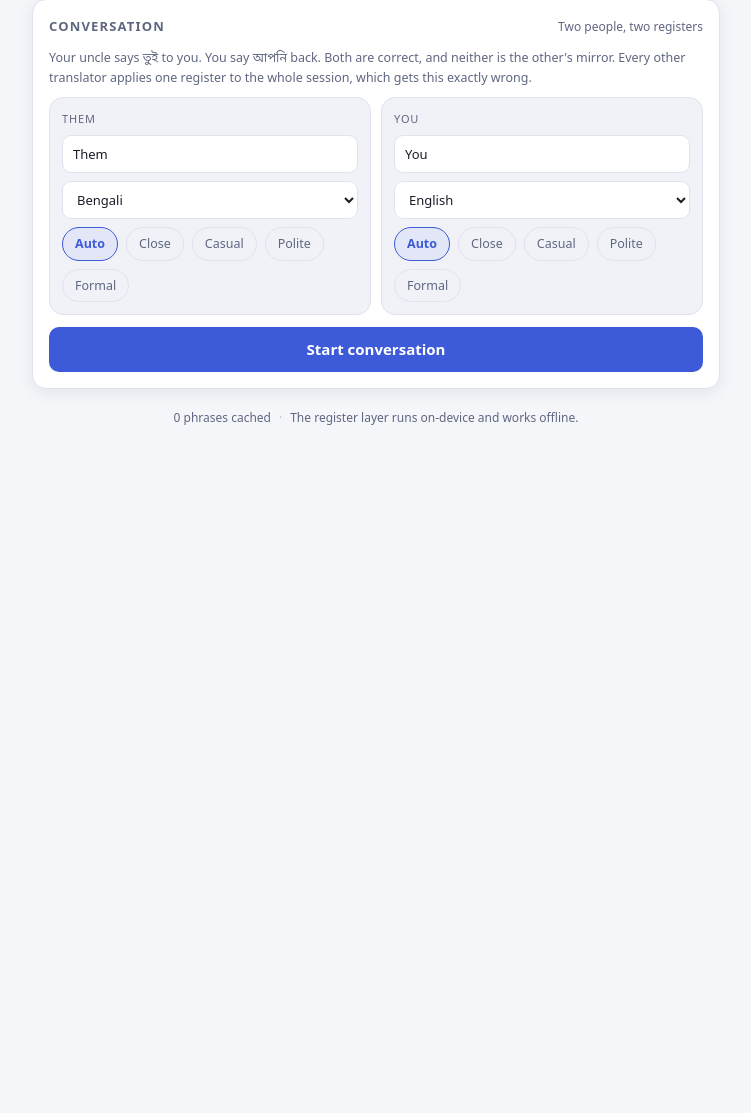
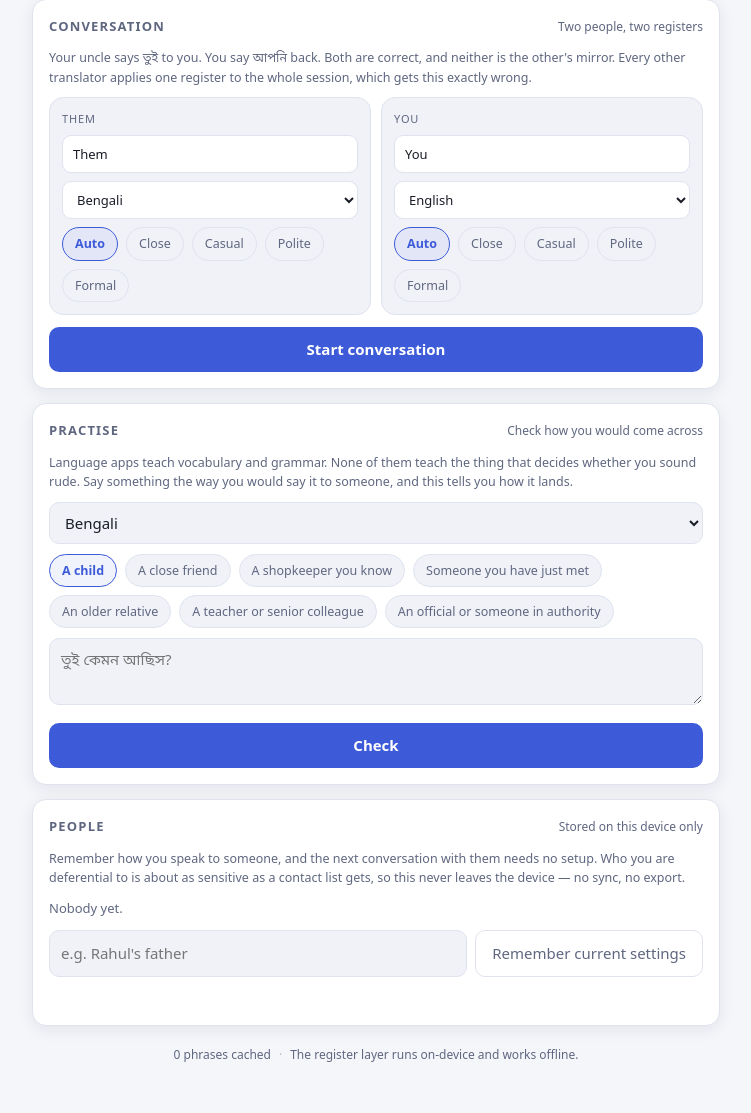
Before and after one commit to ardhendudebnath/register-aware-translation, a Flask app: page / in a window 1280 px wide. Shown: the part 677-1790 px from the top of the page, without its empty margins (264-1015 px from the left). Before the commit the page ends 1102 px from the top, so only its background shows below. Run offline with Flask 3, Linux system fonts and the light colour scheme; data that the repository does not hold is empty; some libraries are stand-ins or nearby versions.

Commit message:
Put learner mode and relationship memory where someone can reach them
The last two finished features that no user could find. With these, every
endpoint the server offers is reachable from the app.

Practise
--------
The pipeline run backwards: say something the way you would say it to a
particular person, and instead of a translation you get how it lands.

    তুই কেমন আছিস?   to a stranger   Too familiar for them.
                                      Try instead: আপনি কেমন আছেন?
                                      Read from: তুই, আছিস

The evidence line is the part that teaches. A verdict with no reason is a
ruling; one that points at the two words carrying the register is a lesson.

The four verdicts are not styled alike, because the mistakes are not alike.
The engine already words them differently — too familiar "will sound too
familiar", too formal is "not rude, but will sound distant" — and the panel
follows it: a warning for the social risk, something gentler for mere
distance.

People
------
Register attached to a person. Save how you speak to someone, and one tap on
"Use" restores the language, the register and the vocative together, which is
the whole feature: the second conversation with Rahul's father needs no setup.

Saving under Auto says so plainly instead of quietly storing a contact with
no register — Auto mirrors whoever is speaking, which is a way of not
deciding, so there is nothing to remember.

The privacy stance is stated where the data is entered rather than in a
policy: this device only, no sync, no export. A test keeps the last part true.

Tested in the browser, not just asserted
----------------------------------------
Every verdict driven through the real page, the save/wander-off/Use/forget
cycle run end to end, and checked at 375px. The test contacts were removed
from the real local database afterwards and it was confirmed empty — and the
API tests swap in a temporary database, since a suite that leaves strangers in
somebody's contact memory would be a strange bug to go looking for.

408 tests.

Co-Authored-By: Claude Opus 5 <noreply@anthropic.com>

```diff
--- a/static/app.js
+++ b/static/app.js
@@ -43,6 +43,21 @@
     pad: $("pad"),
     padWrap: $("padWrap"),
     padNote: $("padNote"),
+    learnLang: $("learnLang"),
+    learnRel: $("learnRel"),
+    learnText: $("learnText"),
+    learnCheck: $("learnCheck"),
+    learnFeedback: $("learnFeedback"),
+    learnVerdict: $("learnVerdict"),
+    learnMessage: $("learnMessage"),
+    learnSuggestionWrap: $("learnSuggestionWrap"),
+    learnSuggestion: $("learnSuggestion"),
+    learnEvidence: $("learnEvidence"),
+    peopleList: $("peopleList"),
+    peopleHint: $("peopleHint"),
+    personName: $("personName"),
+    personSave: $("personSave"),
+    personNote: $("personNote"),
     convoSetup: $("convoSetup"),
     convoLive: $("convoLive"),
     convoHint: $("convoHint"),
@@ -76,6 +91,8 @@
       speaker: "",
       shown: 0,   // shifts already announced, so they are not repeated
     },
+    learner: { relationship: "stranger" },
+    people: [],
   };
 
   const ADDRESSEES = [
@@ -102,6 +119,7 @@
     buildAddresseeChips();
     buildConversation();
     ui.pad.addEventListener("click", padClick);
+    buildLearner();
     wireEvents();
 
     try {
@@ -139,8 +157,15 @@
     ui.convoALang.value = "bn";
     ui.convoBLang.value = "en";
 
+    // Learner mode practises a language rather than translating into one, so
+    // it gets its own select, defaulting to the one you are learning to speak.
+    ui.learnLang.innerHTML = opts;
+    ui.learnLang.value = "bn";
+
     updateLevelHint();
     loadPad();
+    // After the languages, so each saved contact can show its language by name.
+    buildPeople();
   }
 
   function buildRegisterChips() {
@@ -520,6 +545,221 @@
     if (state.lastResult) relevel();
   }
 
+  // ---------------------------------------------------------- learner mode
+
+  /*
+   * The pipeline run backwards. You say something the way you would say it to
+   * a particular person, and instead of translating, this tells you how it
+   * lands. No language app teaches register, which is the thing that actually
+   * decides whether you sound rude.
+   */
+
+  const VERDICT_TITLES = {
+    good: "That fits.",
+    too_familiar: "Too familiar for them.",
+    too_formal: "A little distant.",
+    unknown: "Nothing to judge yet.",
+  };
+
+  async function buildLearner() {
+    ui.learnCheck.addEventListener("click", checkLearner);
+    ui.learnText.addEventListener("keydown", (e) => {
+      if (e.key === "Enter" && (e.metaKey || e.ctrlKey)) checkLearner();
+    });
+    ui.learnRel.addEventListener("click", (e) => {
+      const chip = e.target.closest(".chip");
+      if (!chip) return;
+      state.learner.relationship = chip.dataset.rel;
+      syncChecked(ui.learnRel, "rel", chip.dataset.rel);
+    });
+
+    try {
+      const res = await fetch("/api/learner/relationships");
+      const data = await res.json();
+      const rels = data.relationships || [];
+      state.learner.relationship = rels.length ? rels[0].key : "stranger";
+      ui.learnRel.innerHTML = rels
+        .map(
+          (r, i) =>
+            `<button class="chip" role="radio" data-rel="${esc(r.key)}"
+               aria-checked="${i === 0}" title="${esc(r.why)}">${esc(r.label)}</button>`
+        )
+        .join("");
+    } catch (err) {
+      ui.learnRel.innerHTML = "";
+    }
+  }
+
+  async function checkLearner() {
+    const text = ui.learnText.value.trim();
+    if (!text) return;
+    ui.learnCheck.disabled = true;
+    try {
+      const res = await fetch("/api/learner/assess", {
+        method: "POST",
+        headers: { "Content-Type": "application/json" },
+        body: JSON.stringify({
+          text,
+          language: ui.learnLang.value,
+          relationship: state.learner.relationship,
+        }),
+      });
+      const fb = await res.json();
+      if (!res.ok) throw new Error(fb.error || "could not check that");
+      renderFeedback(fb);
+    } catch (err) {
+      showWarning(err.message);
+    } finally {
+      ui.learnCheck.disabled = false;
+    }
+  }
+
+  function renderFeedback(fb) {
+    ui.learnFeedback.hidden = false;
+    ui.learnFeedback.dataset.verdict = fb.verdict;
+    ui.learnVerdict.textContent = VERDICT_TITLES[fb.verdict] || fb.verdict;
+    ui.learnMessage.textContent = fb.message || "";
+
+    // Only offer a correction when there is one to make.
+    ui.learnSuggestionWrap.hidden = !fb.suggestion;
+    ui.learnSuggestion.textContent = fb.suggestion || "";
+
+    // Show *which* words carried the register. A verdict with no reason is a
+    // ruling; a verdict that points at তুই is a lesson.
+    const ev = fb.evidence || [];
+    ui.learnEvidence.textContent = ev.length
+      ? `Read from: ${ev.join(", ")}`
+      : "";
+  }
+
+  // ---------------------------------------------------- relationship memory
+
+  /*
+   * Register attached to a person. Everything here is local — a SQLite file on
+   * this device, no sync, no export — because who you are deferential to is as
+   * sensitive as a contact list gets. The UI says so where the data is entered
+   * rather than in a policy nobody reads.
+   */
+
+  function buildPeople() {
+    ui.personSave.addEventListener("click", rememberPerson);
+    ui.personName.addEventListener("keydown", (e) => {
+      if (e.key === "Enter") rememberPerson();
+    });
+    ui.peopleList.addEventListener("click", (e) => {
+      const btn = e.target.closest("button");
+      if (!btn) return;
+      const name = btn.closest("li").dataset.name;
+      if (btn.dataset.act === "use") usePerson(name);
+      if (btn.dataset.act === "forget") forgetPerson(name);
+    });
+    refreshPeople();
+  }
+
+  async function refreshPeople() {
+    try {
+      const res = await fetch("/api/relationships");
+      const data = await res.json();
+      state.people = data.relationships || [];
+      renderPeople();
+    } catch (err) {
+      ui.peopleList.innerHTML = "";
+    }
+  }
+
+  function renderPeople() {
+    ui.peopleList.innerHTML = state.people
+      .map((p) => {
+        const lang = state.byCode.get(p.language);
+        const parts = [
+          p.register_name || "no register saved",
+          lang ? lang.name : p.language,
+          p.addressee ? p.addressee.replace(/_/g, " ") : "",
+        ].filter(Boolean);
+        return (
+          `<li data-name="${esc(p.name)}">` +
+          `<span class="who">${esc(p.name)}</span>` +
+          `<span class="how">${esc(parts.join(" · "))}</span>` +
+          `<span class="acts">` +
+          `<button class="ghost" data-act="use">Use</button>` +
+          `<button class="ghost" data-act="forget" aria-label="Forget ${esc(p.name)}">Forget</button>` +
+          `</span></li>`
+        );
+      })
+      .join("");
+    const n = state.people.length;
+    ui.peopleHint.textContent = n
+      ? `${n} ${n === 1 ? "person" : "people"} · this device only`
+      : "Stored on this device only";
+  }
+
+  async function rememberPerson() {
+    const name = ui.personName.value.trim();
+    if (!name) {
+      ui.personName.focus();
+      return;
+    }
+    const body = {
+      name,
+      language: ui.targetLang.value,
+      register: state.register,
+      addressee: state.addressee || null,
+    };
+    ui.personSave.disabled = true;
+    try {
+      const res = await fetch("/api/relationships", {
+        method: "POST",
+        headers: { "Content-Type": "application/json" },
+        body: JSON.stringify(body),
+      });
+      const saved = await res.json();
+      if (!res.ok) throw new Error(saved.error || "could not remember that");
+      ui.personName.value = "";
+      // Auto is a way of not deciding, so there is nothing to remember. Say so
+      // rather than silently saving a contact with no register.
+      ui.personNote.textContent = state.register === "auto"
+        ? `Saved ${saved.name}, but with no register — Auto mirrors whoever is speaking, so pick a level first if you want one remembered.`
+        : `Saved ${saved.name} at ${saved.register_name}.`;
+      await refreshPeople();
+    } catch (err) {
+      showWarning(err.message);
+    } finally {
+      ui.personSave.disabled = false;
+    }
+  }
+
+  function usePerson(name) {
+    const p = state.people.find((x) => x.name === name);
+    if (!p) return;
+    // Apply everything we know in one tap — which is the whole feature: the
+    // second conversation with someone needs no configuration.
+    if (p.language && state.byCode.has(p.language)) {
+      ui.targetLang.value = p.language;
+      updateLevelHint();
+      loadPad();
+    }
+    if (p.register_slug) {
+      state.register = p.register_slug;
+      syncChecked(ui.registerChips, "level", state.register);
+    }
+    if (p.addressee) {
+      state.addressee = p.addressee;
+      syncChecked(ui.addresseeChips, "addressee", state.addressee);
+    }
+    ui.personNote.textContent = `Now speaking to ${p.name}.`;
+    if (state.lastResult) relevel();
+  }
+
+  async function forgetPerson(name) {
+    try {
+      await fetch(`/api/relationships/${encodeURIComponent(name)}`, { method: "DELETE" });
+      ui.personNote.textContent = `Forgot ${name}.`;
+      await refreshPeople();
+    } catch (err) {
+      showWarning("could not remove that");
+    }
+  }
+
   // ---------------------------------------------------------- conversation
 
   /*
--- a/static/style.css
+++ b/static/style.css
@@ -465,3 +465,71 @@ button { font: inherit; cursor: pointer; border-radius: 10px; }
   border-color: var(--c); color: var(--text);
   box-shadow: 0 0 0 1px var(--c) inset;
 }
+
+/* ------------------------------------------------------------ learner mode */
+
+.learn-row { margin-bottom: 10px; }
+.learn-row select, #learnText {
+  width: 100%; padding: 9px 11px;
+  background: var(--panel-2); color: var(--text);
+  border: 1px solid var(--line); border-radius: 10px; font: inherit;
+}
+#learnText { margin-top: 10px; font-size: 15px; resize: vertical; }
+
+.feedback {
+  margin-top: 12px; padding: 12px 14px; border-radius: 12px;
+  border: 1px solid var(--line); background: var(--panel-2);
+}
+.feedback .verdict { margin: 0 0 6px; font-weight: 600; font-size: 14px; }
+.feedback .message { margin: 0; font-size: 13.5px; line-height: 1.55; }
+.feedback .evidence { margin: 8px 0 0; font-size: 12px; color: var(--muted); }
+
+/* The two mistakes are not equal, and the feedback should not pretend they
+   are. Too familiar is a social risk; too formal is merely distant. */
+.feedback[data-verdict="good"] {
+  border-color: color-mix(in srgb, var(--ok) 45%, transparent);
+  background: color-mix(in srgb, var(--ok) 8%, var(--panel-2));
+}
+.feedback[data-verdict="good"] .verdict { color: var(--ok); }
+.feedback[data-verdict="too_familiar"] {
+  border-color: color-mix(in srgb, var(--warn) 55%, transparent);
+  background: var(--warn-soft);
+}
+.feedback[data-verdict="too_familiar"] .verdict { color: var(--warn); }
+.feedback[data-verdict="too_formal"] {
+  border-color: color-mix(in srgb, var(--accent) 40%, transparent);
+  background: var(--accent-soft);
+}
+.feedback[data-verdict="too_formal"] .verdict { color: var(--accent); }
+.feedback[data-verdict="unknown"] .verdict { color: var(--muted); }
+
+.suggestion { margin-top: 10px; padding-top: 10px;
+  border-top: 1px dashed var(--line); }
+.suggestion .lbl { font-size: 11px; text-transform: uppercase;
+  letter-spacing: .08em; color: var(--muted); }
+.suggestion p { margin: 4px 0 0; font-size: 16px; line-height: 1.5; }
+
+/* ------------------------------------------------------ relationship memory */
+
+.people { list-style: none; margin: 0 0 12px; padding: 0;
+  display: flex; flex-direction: column; gap: 6px; }
+.people:empty::before {
+  content: "Nobody yet."; display: block; font-size: 13px; color: var(--muted);
+}
+.people li {
+  display: flex; align-items: center; gap: 10px; flex-wrap: wrap;
+  padding: 9px 12px; border-radius: 11px;
+  background: var(--panel-2); border: 1px solid var(--line);
+}
+.people .who { font-weight: 600; font-size: 14px; text-transform: capitalize; }
+.people .how { font-size: 12px; color: var(--muted); flex: 1; min-width: 120px; }
+.people .acts { display: flex; gap: 6px; }
+.people button { padding: 5px 10px; font-size: 12px; }
+
+.remember { display: flex; gap: 8px; flex-wrap: wrap; }
+.remember input {
+  flex: 1; min-width: 180px; padding: 9px 11px;
+  background: var(--panel-2); color: var(--text);
+  border: 1px solid var(--line); border-radius: 10px; font: inherit;
+}
+.note.small { font-size: 12px; min-height: 1em; }
--- a/templates/index.html
+++ b/templates/index.html
@@ -173,6 +173,58 @@
     </div>
   </section>
 
+  <!-- learner mode: the pipeline run backwards -->
+  <section class="panel" id="learnPanel">
+    <div class="panel-head">
+      <h2>Practise</h2>
+      <span class="hint">Check how you would come across</span>
+    </div>
+    <p class="note">
+      Language apps teach vocabulary and grammar. None of them teach the thing
+      that decides whether you sound rude. Say something the way you would say
+      it to someone, and this tells you how it lands.
+    </p>
+    <div class="learn-row">
+      <select id="learnLang" aria-label="Language you are practising"></select>
+    </div>
+    <div class="chips small" id="learnRel" role="radiogroup"
+         aria-label="Who you are speaking to"></div>
+    <textarea id="learnText" rows="2" placeholder="তুই কেমন আছিস?"
+              aria-label="What you would say" dir="auto"></textarea>
+    <div class="controls">
+      <button id="learnCheck" class="primary">Check</button>
+    </div>
+    <div class="feedback" id="learnFeedback" hidden aria-live="polite">
+      <p class="verdict" id="learnVerdict"></p>
+      <p class="message" id="learnMessage"></p>
+      <div class="suggestion" id="learnSuggestionWrap" hidden>
+        <span class="lbl">Try instead</span>
+        <p id="learnSuggestion" dir="auto"></p>
+      </div>
+      <p class="evidence" id="learnEvidence"></p>
+    </div>
+  </section>
+
+  <!-- relationship memory: register attached to a person -->
+  <section class="panel" id="peoplePanel">
+    <div class="panel-head">
+      <h2>People</h2>
+      <span class="hint" id="peopleHint">Stored on this device only</span>
+    </div>
+    <p class="note">
+      Remember how you speak to someone, and the next conversation with them
+      needs no setup. Who you are deferential to is about as sensitive as a
+      contact list gets, so this never leaves the device — no sync, no export.
+    </p>
+    <ul class="people" id="peopleList"></ul>
+    <div class="remember">
+      <input id="personName" type="text" placeholder="e.g. Rahul's father"
+             aria-label="Name to remember">
+      <button id="personSave" class="ghost">Remember current settings</button>
+    </div>
+    <p class="note small" id="personNote"></p>
+  </section>
+
   <footer class="foot">
     <span id="phrasebookStats"></span>
     <span class="sep">·</span>
```
Also changed, not shown: tests/test_learner_people_api.py (added, +117 -0 lines).
